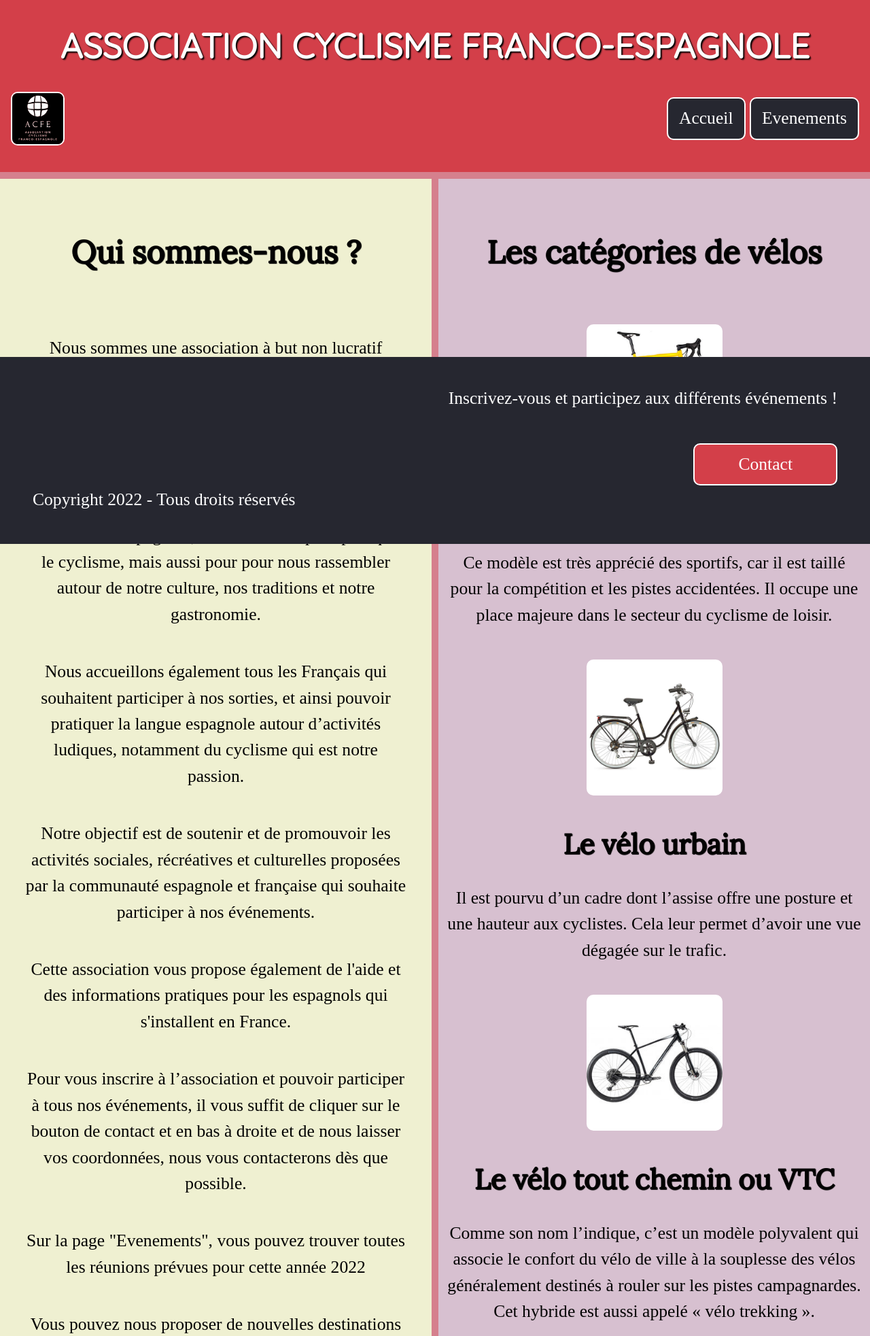
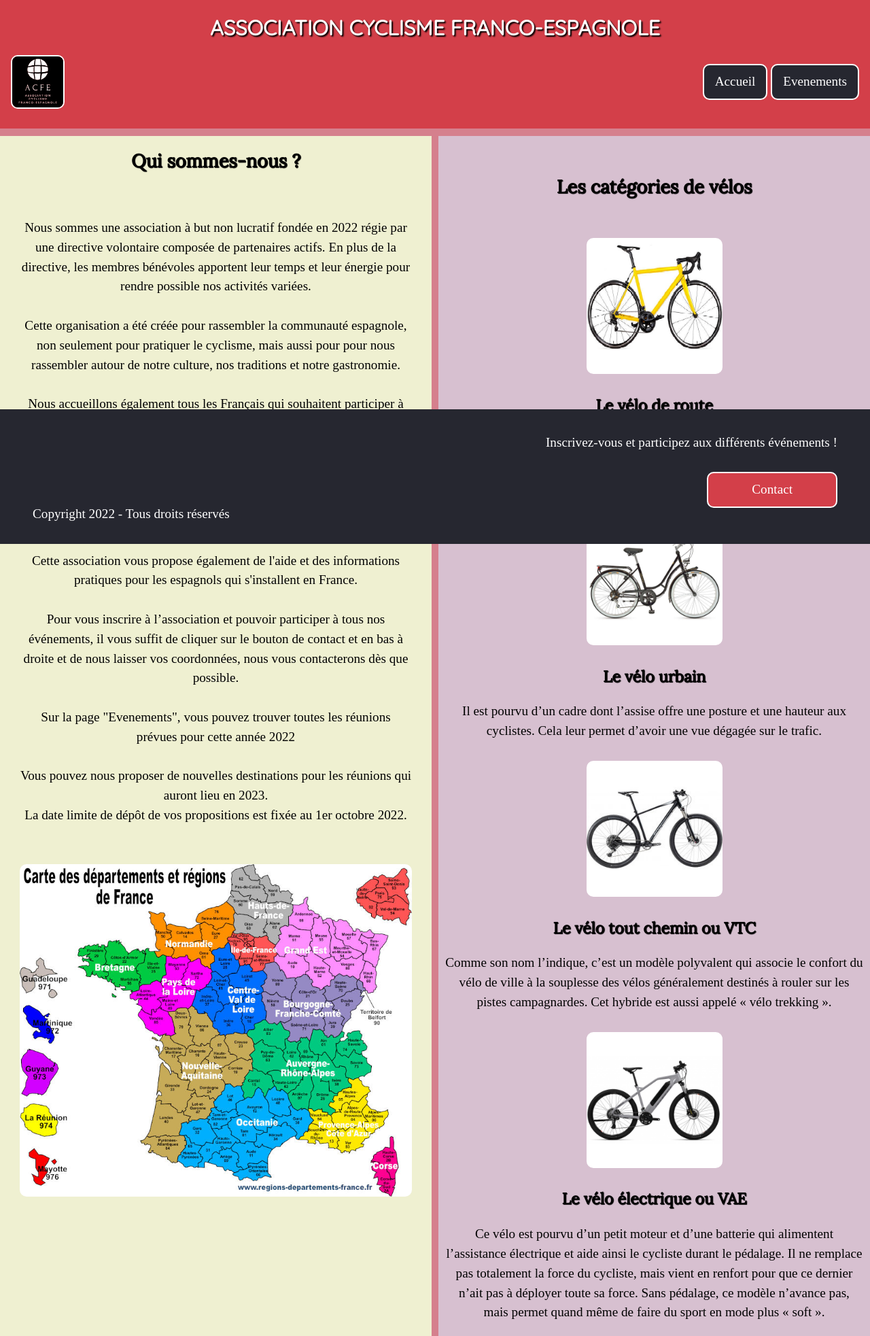
Before and after one commit to Manolo1964/ACFE, a PHP site: page / in a window 1280 px wide. Shown: the top 1965 px of the page at 68% size. Run offline with PHP 8.4, Linux system fonts and the light colour scheme; some web fonts are replaced.

Commit message:
modifications responsives

```diff
--- a/style.css
+++ b/style.css
@@ -4,12 +4,13 @@ body {
   background: #d5808d;
   color: #020202;
   font-family: "Trirong", serif;
-  font-size: 1.6rem;
-  line-height: 1.5em;
+  font-size: 0.8rem;
+  line-height: 1.2em;
 }
 .container {
+  padding-top: 10.1em;
   min-width: 300px;
-  margin: 20px auto;
+  margin: 15px auto;
   display: grid;
   grid-gap: 10px;
   justify-content: center;
@@ -24,26 +25,26 @@ body {
     "f f f f f f f f f f f f";
 }
 p {
-  margin-bottom: 1.8em;
+  margin-bottom: 1.5em;
 }
 h1 {
   font-family: "Quicksand", sans-serif;
   color: #fff;
   text-shadow: 2px 2px 2px black;
-  font-size: 2em;
+  font-size: 1.4em;
   line-height: 1.3em;
   text-align: center;
 }
 h2 {
   font-family: "Lora", serif;
   text-shadow: 1px 1px 1px black;
-  font-size: 1.8em;
+  font-size: 1.2em;
   text-align: center;
 }
 h3 {
   font-family: "Lora", serif;
   text-shadow: 1px 1px 1px black;
-  font-size: 1.6em;
+  font-size: 1em;
   text-align: center;
 }
 .container .header {
@@ -101,7 +102,6 @@ h3 {
   display: flexbox;
   padding-left: 20px;
   padding-right: 20px;
-  padding-top: 17em;
 }
 .content img {
   width: 100%;
@@ -189,15 +189,13 @@ h3 {
   text-align: right;
 }
 
-@media screen and (min-width: 576px) {
-  .container .content {
-    padding-top: 14em;
-  }
+@media screen and (min-width: 800px) {
+body {
+  font-size: 1.2rem;
+  line-height: 1.5em;
 }
-
-@media screen and (min-width: 800px) {
-  .container {
-    padding-top: 11.7em;
+.container {
+    padding-top: 9.1em;
     grid-template-rows: repeat(4, auto);
     grid-template-columns: repeat(12, 1fr);
     grid-template-areas:
@@ -206,24 +204,33 @@ h3 {
       "w1 w1 w1 w1 w1 w1 w2 w2 w2 w2 w2 w2"
       "f f f f f f f f f f f f";
   }
-  .container .content {
-    padding-top: 2em;
+.container .content {
+    padding-top: 0em;
     padding-left: 1em;
     padding-right: 1em;
   }
-  .container .sidebar {
+.container .sidebar {
     padding-top: 2em;
   }
-  .img1 {
+.img1 {
     margin-left: auto;
     margin-right: auto;
     max-width: 1000px;
     max-height: 1000px;
     }
+h1 {
+  font-size: 1.6em;
+ }
+h2 {
+  font-size: 1.4em;
+}
+h3 {
+  font-size: 1.2em;
+}
 }
 @media screen and (min-width: 1136px) {
   .container {
-    padding-top: 9.1em;
+
 }
 @media screen and (min-width: 1470px) {
     .container {
```
Also changed, not shown: style2.css (+15 -10 lines), style3.css (+15 -3 lines).
